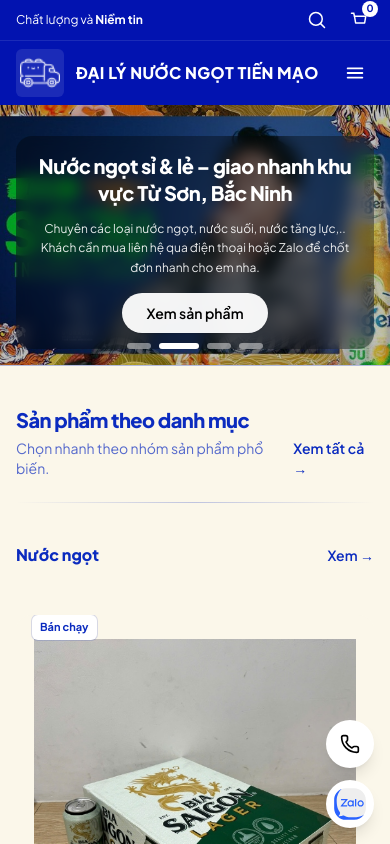
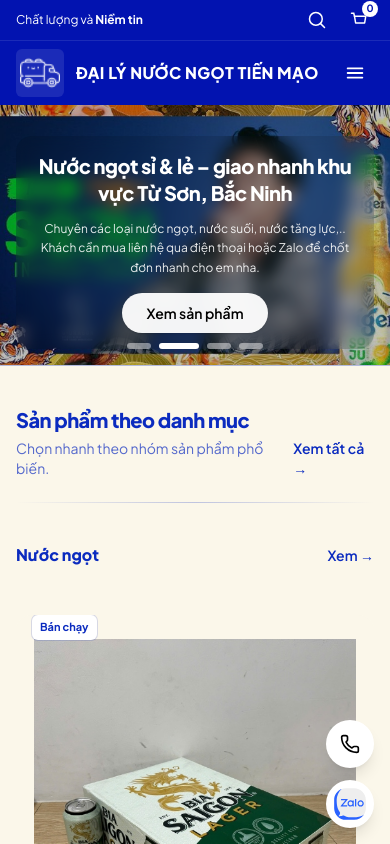
Before and after one commit to khoatn2003/Web_DaiLyNuocNgot, a Next.js app: page / in a window 390 px wide. Shown: the top 844 px of the page. Built offline with nearby package versions, Linux system fonts and the light colour scheme.

Commit message:
capnhatdomobanner

```diff
--- a/components/home/Banner.tsx
+++ b/components/home/Banner.tsx
@@ -36,8 +36,8 @@
       {/* Content: mobile đỡ chật -> đẩy xuống + khung mờ */}
       <div className="absolute inset-0 flex items-end sm:items-center justify-center text-center p-4 sm:p-0">
         <div className="max-w-3xl text-white w-full sm:w-auto">
-         <div className="mx-auto rounded-2xl bg-black/35 backdrop-blur-sm px-4 py-4
-                         sm:bg-transparent sm:backdrop-blur-0 sm:px-6 sm:py-5">
+         <div className="mx-auto rounded-2xl bg-black/10 backdrop-blur-sm px-4 py-4
+                        sm:bg-transparent sm:backdrop-blur-0 sm:px-6 sm:py-5">
 
             <h1 className="text-xl sm:text-3xl md:text-5xl font-extrabold tracking-tight leading-snug md:leading-tight">
               Nước ngọt sỉ & lẻ – giao nhanh khu vực Từ Sơn, Bắc Ninh
```
